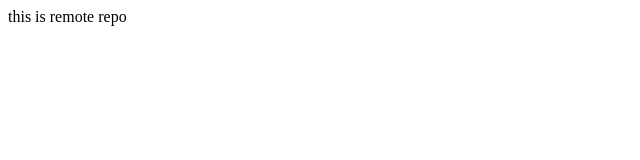
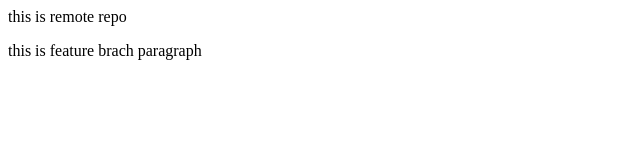
Before and after one commit to mahesh200git/LocalRepo, a plain HTML site: page index.html in a window 1280 px wide. Shown: the whole page, without its empty margins (0-640 px from the left). Drawn offline with Linux system fonts and the light colour scheme.

Commit message:
feature 1 branch para added

```diff
--- a/index.html
+++ b/index.html
@@ -1 +1,2 @@
 <p>this is  remote repo</p>
+<p>this is feature brach paragraph</p>
```
